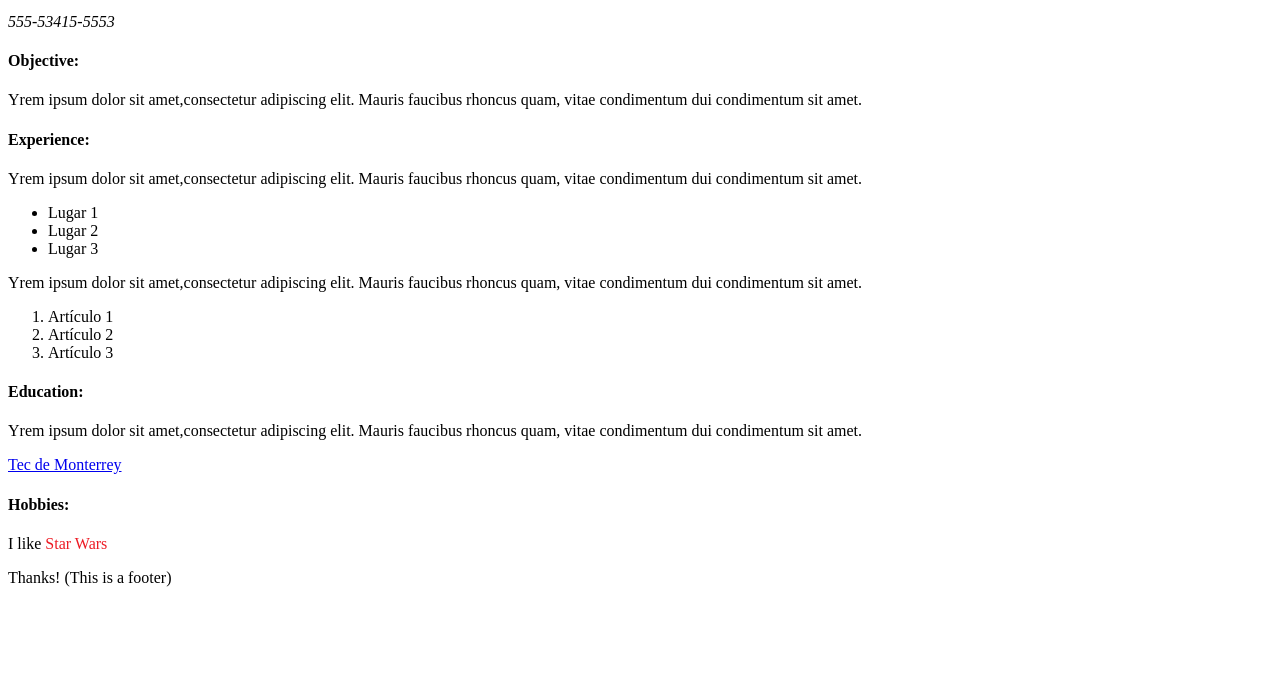
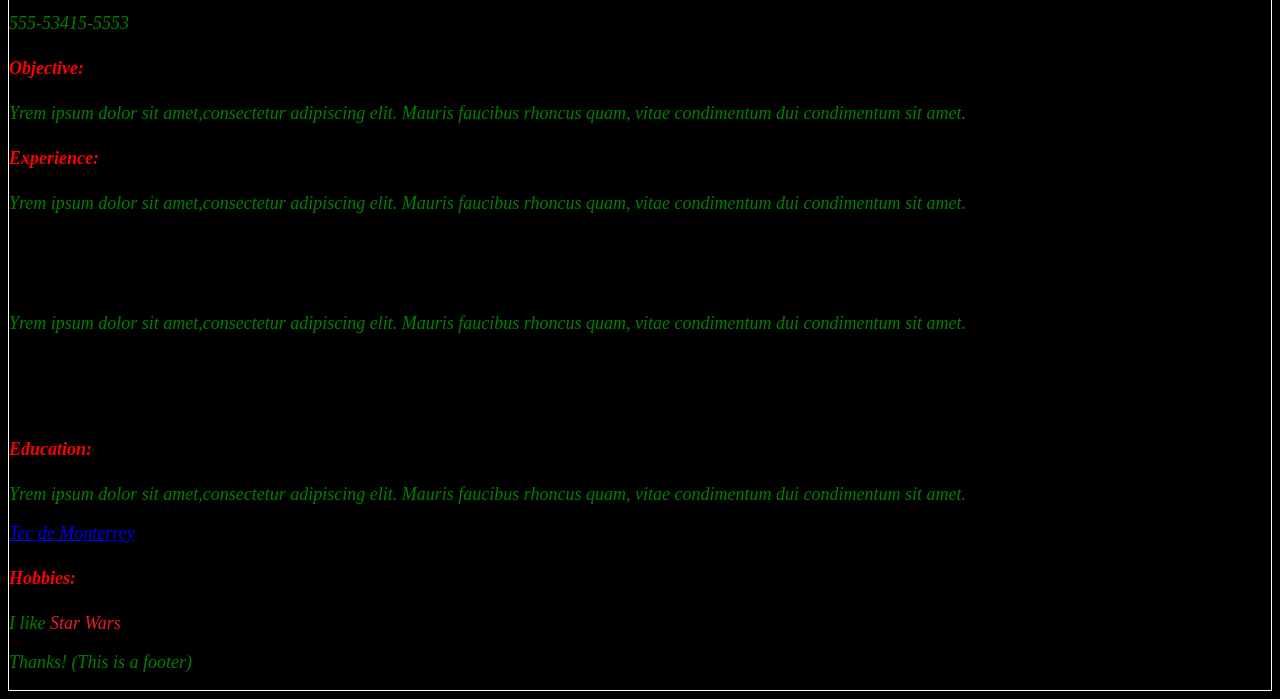
Before and after one commit to BrachoAlex/LAB-2-DAW, a plain HTML site: page index.html in a window 1280 px wide. Shown: the part 101-800 px from the top of the page. Drawn offline with Linux system fonts and the light colour scheme.

Commit message:
Added CSS

```diff
--- a/index.html
+++ b/index.html
@@ -1,9 +1,23 @@
-<!DOCTYPE html>
 <html>
     <head>
         <title>LAB 1 // Manuel Alejandro Bracho Mendoza | A01378897</title>
 
     </head>
+    <style>
+      body {background-color: black;}
+      body {border-width: thin;}
+      body {border-style: ridge;}
+      body {border-color: white;}
+      body {font-style: italic; }
+      body {font-size: large; }
+      body {text-decoration: line-thorugh;}
+      body {cursor :crosshair;}
+      h1   {color: blue;}
+      h4   {color: red;}
+      p    {color: green;}
+
+    </style>
+
     <header>
       <h1>Alex Bracho</h1>
         <address>
```
